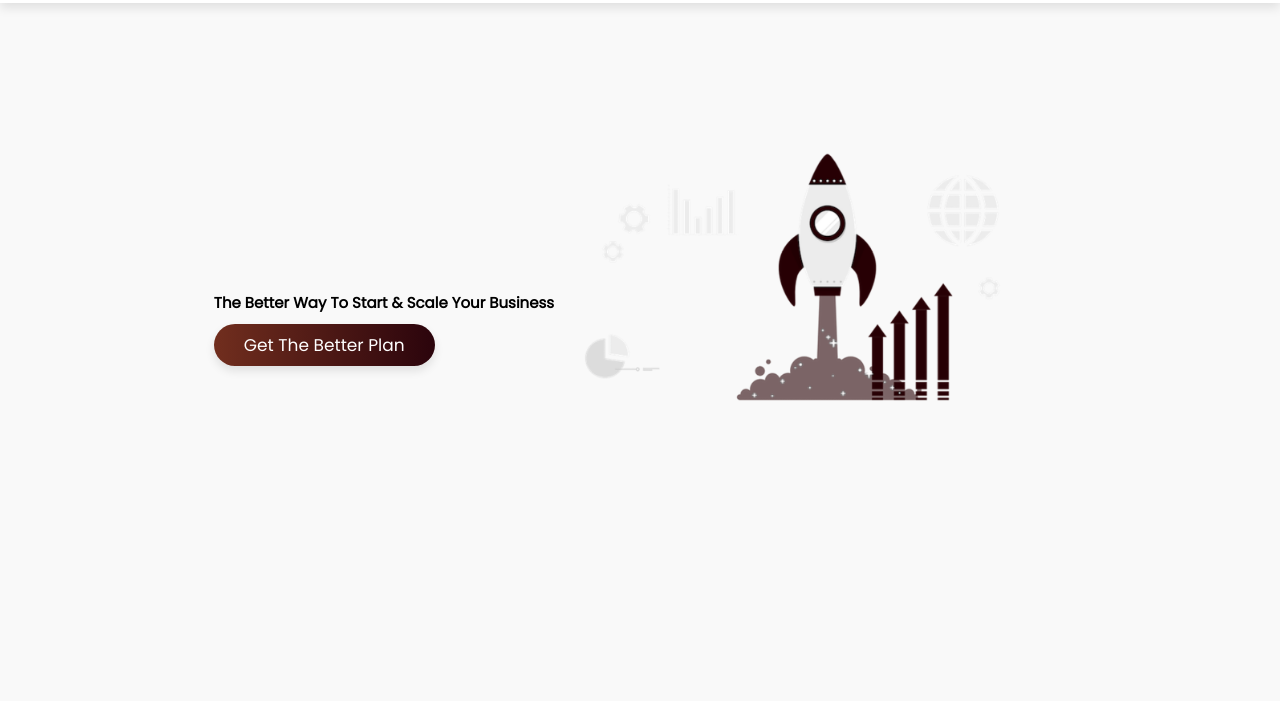
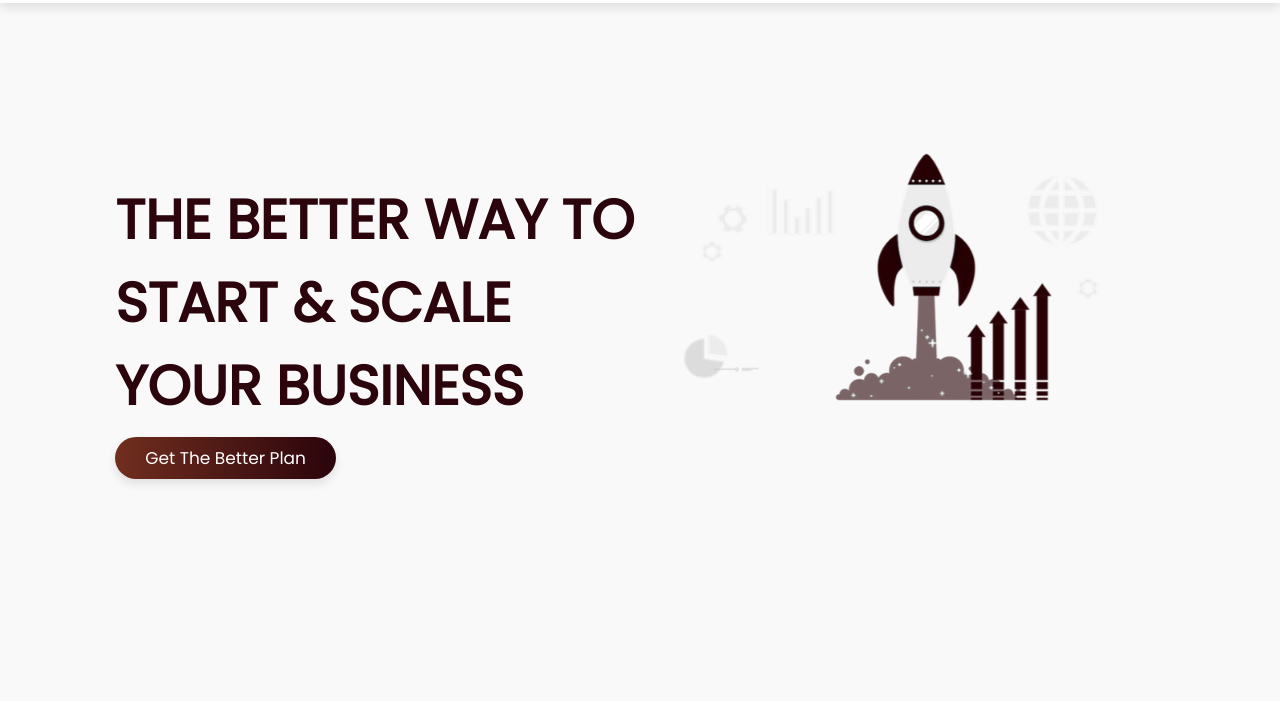
Before and after one commit to Esther-Ogundipe/Montar_Landingpage, a plain HTML site: page index.html in a window 1280 px wide. Shown: the part 99-800 px from the top of the page. Drawn offline with Linux system fonts and the light colour scheme.

Commit message:
Update index.html

```diff
--- a/index.html
+++ b/index.html
@@ -43,7 +43,7 @@
     <section class="home" id="home">
 
         <div class="content">
-            <h2>the better way to start & scale your business</h3>
+            <h3>the better way to start & scale your business</h3>
             <ul>
                 <a href="https://selar.co/thebetterplan" class="btn">Get
                     The Better Plan</a>
```
